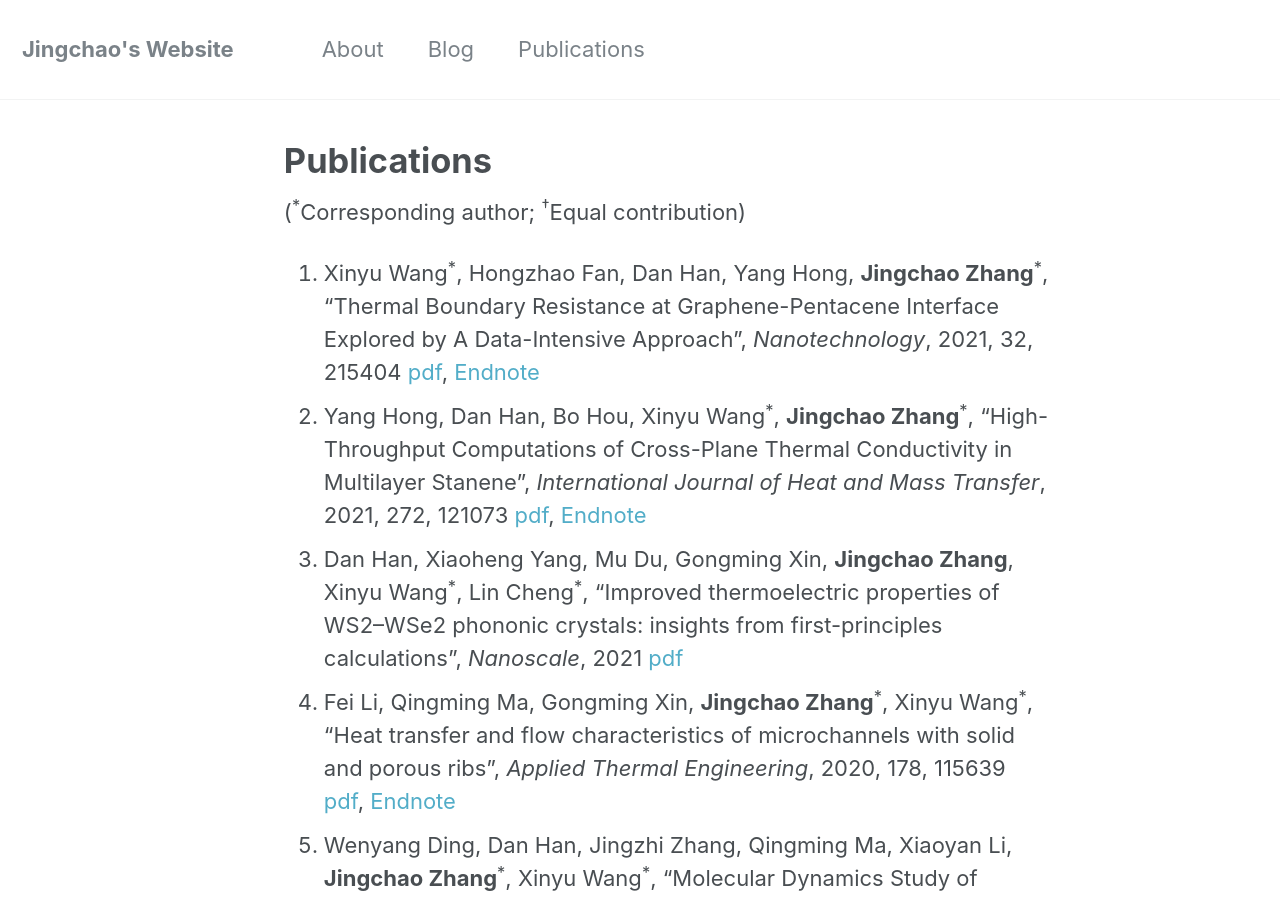
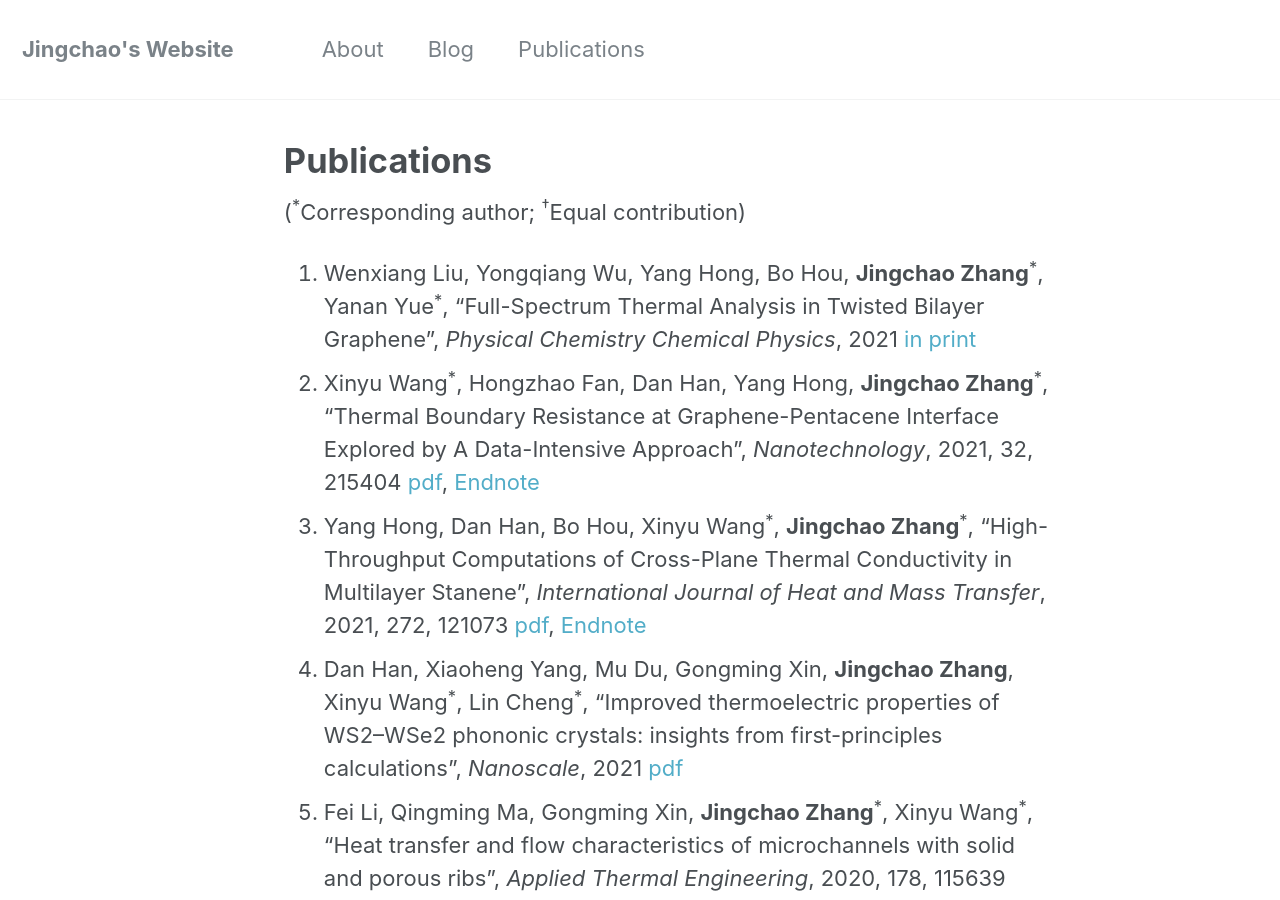
Before and after one commit to JingchaoZhang/JingchaoZhang.github.io, a Jekyll site: the page built from _pages/publications.md, in a window 1280 px wide and 900 px high. Built offline with Jekyll 4.4.1, drawn with Linux system fonts in a browser that asks for light colours.

Commit message:
Update publications.md

```diff
--- a/_pages/publications.md
+++ b/_pages/publications.md
@@ -7,6 +7,7 @@ author_profile: false
 
 (<sup>\*</sup>Corresponding author; <sup>†</sup>Equal contribution)
 
+1. Wenxiang Liu, Yongqiang Wu, Yang Hong, Bo Hou, **Jingchao Zhang**<sup>\*</sup>, Yanan Yue<sup>\*</sup>, "Full-Spectrum Thermal Analysis in Twisted Bilayer Graphene", *Physical Chemistry Chemical Physics*, 2021 [in print]()
 1. Xinyu Wang<sup>\*</sup>, Hongzhao Fan, Dan Han, Yang Hong, **Jingchao Zhang**<sup>\*</sup>, "Thermal Boundary Resistance at Graphene-Pentacene Interface Explored by A Data-Intensive Approach", *Nanotechnology*, 2021, 32, 215404 [pdf](https://drive.google.com/file/d/1AcEVYFfYAEEPisRVgxOCoeWjl8AfNH-_/view?usp=sharing), [Endnote](https://drive.google.com/uc?export=download&id=1FoGh5PeH00QuHd9dqC-IvM3GcnJgR6V_)
 2. Yang Hong, Dan Han, Bo Hou, Xinyu Wang<sup>\*</sup>, **Jingchao Zhang**<sup>\*</sup>, "High-Throughput Computations of Cross-Plane Thermal Conductivity in Multilayer Stanene", *International Journal of Heat and Mass Transfer*, 2021, 272, 121073 [pdf](https://drive.google.com/file/d/1pxm9_brr3WYJ8nxofIMnBJYjYlbDMldg/view?usp=sharing), [Endnote](https://drive.google.com/uc?export=download&id=1c9AjfHcS7YwAX2cjM5y45bvDCfFkJEcp)
 3. Dan Han, Xiaoheng Yang, Mu Du, Gongming Xin, **Jingchao Zhang**, Xinyu Wang<sup>\*</sup>, Lin Cheng<sup>\*</sup>, "Improved thermoelectric properties of WS2–WSe2 phononic crystals: insights from first-principles calculations", *Nanoscale*, 2021 [pdf](https://drive.google.com/uc?export=download&id=1mLxrIYwhfRgyEZeE6U4hgvNMiOqZSObp)
```
